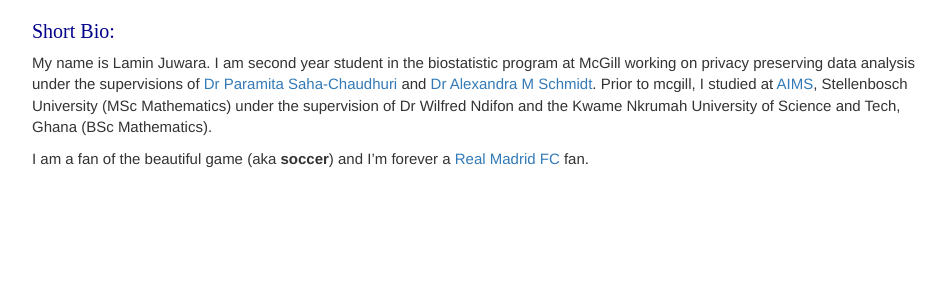
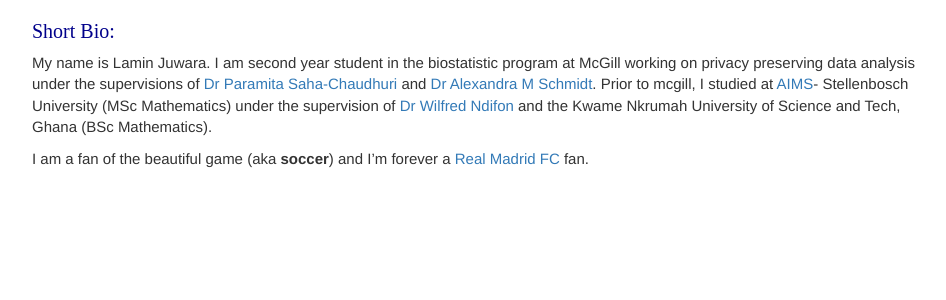
Before and after one commit to LaminJuwara/laminjuwara.github.io, a Jekyll site: the page aboutme.html, which Jekyll copies as it is, in a window 1280 px wide. Shown: the top 300 px of the page, without its empty margins (153-1099 px from the left). Built offline with Jekyll 4.4.1, drawn with Linux system fonts in a browser that asks for light colours; part of the change alters nothing that is shown.

```diff
--- a/aboutme.html
+++ b/aboutme.html
@@ -155,7 +155,7 @@ pre { /* Code block - determines code spacing between lines */
 </style>
 <div id="short-bio" class="section level3">
 <h3>Short Bio:</h3>
-<p>My name is Lamin Juwara. I am second year student in the biostatistic program at McGill working on privacy preserving data analysis under the supervisions of <a href="https://sites.google.com/site/paramitasaharesearch/">Dr Paramita Saha-Chaudhuri</a> and <a href="http://alex-schmidt.research.mcgill.ca/">Dr Alexandra M Schmidt</a>. Prior to mcgill, I studied at <a href="https://www.aims.ac.za/en/home">AIMS</a>, Stellenbosch University (MSc Mathematics) under the supervision of Dr Wilfred Ndifon and the Kwame Nkrumah University of Science and Tech, Ghana (BSc Mathematics).</p>
+<p>My name is Lamin Juwara. I am second year student in the biostatistic program at McGill working on privacy preserving data analysis under the supervisions of <a href="https://sites.google.com/site/paramitasaharesearch/">Dr Paramita Saha-Chaudhuri</a> and <a href="http://alex-schmidt.research.mcgill.ca/">Dr Alexandra M Schmidt</a>. Prior to mcgill, I studied at <a href="https://www.aims.ac.za/en/home">AIMS</a>- Stellenbosch University (MSc Mathematics) under the supervision of <a href="https://scholar.google.com/citations?user=T7leliwAAAAJ&amp;hl=en">Dr Wilfred Ndifon</a> and the Kwame Nkrumah University of Science and Tech, Ghana (BSc Mathematics).</p>
 <p>I am a fan of the beautiful game (aka <strong>soccer</strong>) and I’m forever a <a href="https://www.realmadrid.com/en">Real Madrid FC</a> fan.</p>
 </div>
 
```
